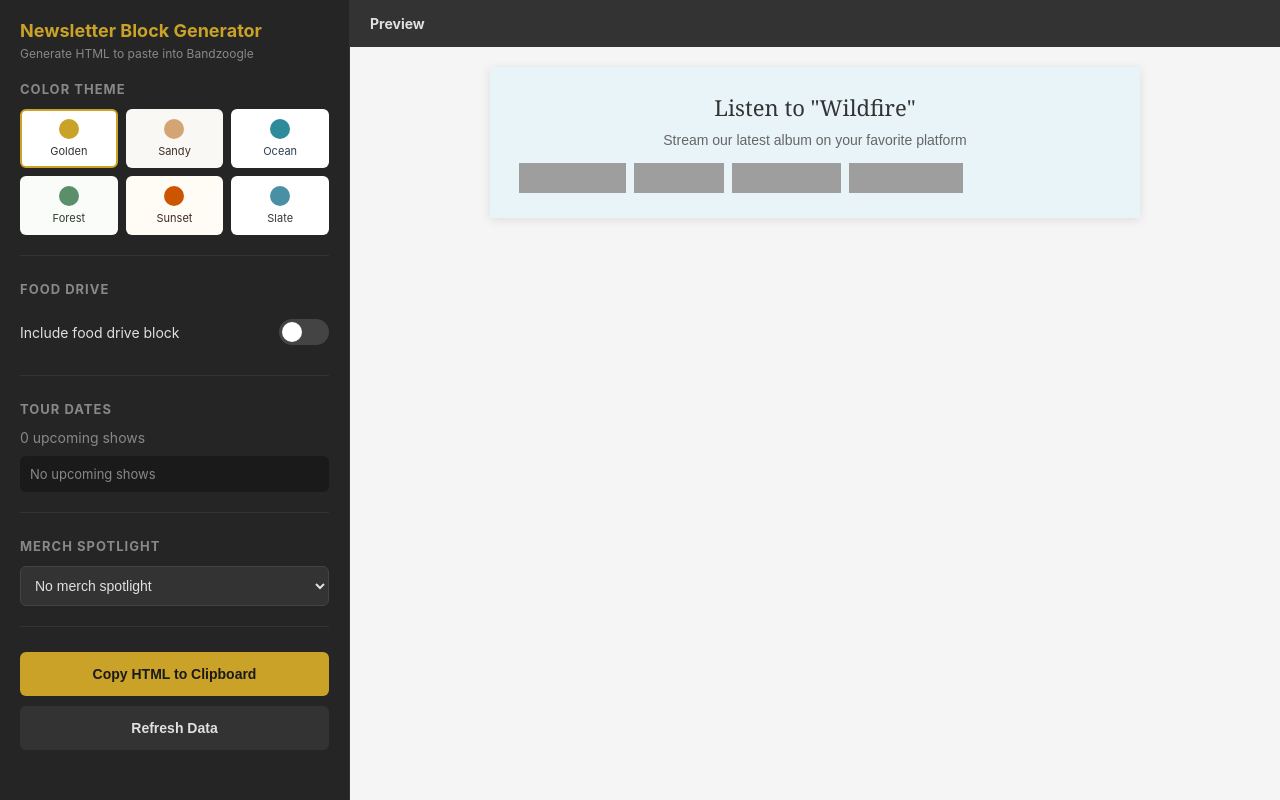
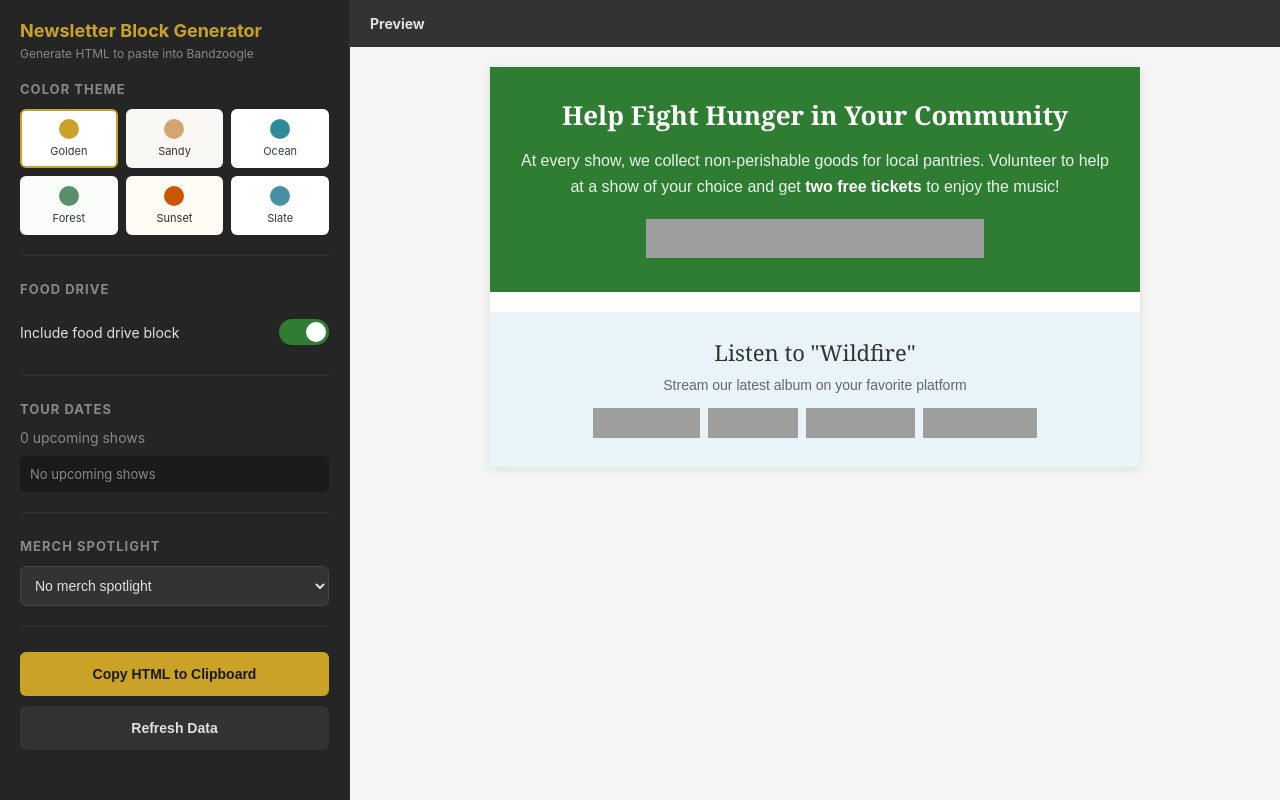
Before and after one commit to brianhaggis/newsletter-builder, a Flask app: page /block in a window 1280 px wide. Run offline with Flask 3, Linux system fonts and the light colour scheme; data that the repository does not hold is empty; some libraries are stand-ins or nearby versions; grey boxes are pictures that could not be loaded.

Commit message:
Fix Listen block centering, default food drive on, random merch
- Center the Listen to Wildfire block and buttons
- Turn on food drive toggle by default
- Select random merch item on page load

Co-Authored-By: Claude Opus 4.5 <noreply@anthropic.com>

```diff
--- a/newsletter-builder/templates/newsletter_block.html
+++ b/newsletter-builder/templates/newsletter_block.html
@@ -126,39 +126,45 @@
 {% endif %}
 
 <!-- Listen Links Block -->
-<table role="presentation" cellpadding="0" cellspacing="0" width="100%">
+<table role="presentation" cellpadding="0" cellspacing="0" width="100%" align="center">
     <tr>
-        <td bgcolor="#e8f4f8" style="padding: 25px; background-color: #e8f4f8; text-align: center;">
-            <h2 style="margin: 0 0 10px 0; font-family: Georgia, 'Times New Roman', serif; font-size: 22px; color: #333333; font-weight: normal;">
+        <td bgcolor="#e8f4f8" align="center" style="padding: 25px; background-color: #e8f4f8; text-align: center;">
+            <h2 style="margin: 0 0 10px 0; font-family: Georgia, 'Times New Roman', serif; font-size: 22px; color: #333333; font-weight: normal; text-align: center;">
                 Listen to "Wildfire"
             </h2>
-            <p style="margin: 0 0 15px 0; font-family: Arial, Helvetica, sans-serif; font-size: 14px; color: #666666;">
+            <p style="margin: 0 0 15px 0; font-family: Arial, Helvetica, sans-serif; font-size: 14px; color: #666666; text-align: center;">
                 Stream our latest album on your favorite platform
             </p>
-            <table role="presentation" cellpadding="0" cellspacing="0" align="center">
+            <!--[if mso]>
+            <table role="presentation" cellpadding="0" cellspacing="0" align="center"><tr><td align="center">
+            <![endif]-->
+            <table role="presentation" cellpadding="0" cellspacing="0" align="center" style="margin: 0 auto;">
                 <tr>
                     <td style="padding: 0 4px;">
                         <a href="https://open.spotify.com/artist/0tQvB7Tf6Hd2RzlJM4eQal" target="_blank" style="text-decoration: none;">
-                            <img src="{{ buttons.spotify.url }}" alt="SPOTIFY" width="{{ buttons.spotify.width }}" height="{{ buttons.spotify.height }}" style="display: block; border: 0;" />
+                            <img src="{{ buttons.spotify.url }}" alt="SPOTIFY" width="{{ buttons.spotify.width }}" height="{{ buttons.spotify.height }}" style="display: inline-block; border: 0;" />
                         </a>
                     </td>
                     <td style="padding: 0 4px;">
                         <a href="https://music.apple.com/us/artist/house-of-hamill/1149502423" target="_blank" style="text-decoration: none;">
-                            <img src="{{ buttons.apple.url }}" alt="APPLE" width="{{ buttons.apple.width }}" height="{{ buttons.apple.height }}" style="display: block; border: 0;" />
+                            <img src="{{ buttons.apple.url }}" alt="APPLE" width="{{ buttons.apple.width }}" height="{{ buttons.apple.height }}" style="display: inline-block; border: 0;" />
                         </a>
                     </td>
                     <td style="padding: 0 4px;">
                         <a href="https://www.amazon.com/music/player/artists/B01LEGPLZ2/house-of-hamill" target="_blank" style="text-decoration: none;">
-                            <img src="{{ buttons.amazon.url }}" alt="AMAZON" width="{{ buttons.amazon.width }}" height="{{ buttons.amazon.height }}" style="display: block; border: 0;" />
+                            <img src="{{ buttons.amazon.url }}" alt="AMAZON" width="{{ buttons.amazon.width }}" height="{{ buttons.amazon.height }}" style="display: inline-block; border: 0;" />
                         </a>
                     </td>
                     <td style="padding: 0 4px;">
                         <a href="https://www.youtube.com/results?search_query=house+of+hamill+wildfire" target="_blank" style="text-decoration: none;">
-                            <img src="{{ buttons.youtube.url }}" alt="YOUTUBE" width="{{ buttons.youtube.width }}" height="{{ buttons.youtube.height }}" style="display: block; border: 0;" />
+                            <img src="{{ buttons.youtube.url }}" alt="YOUTUBE" width="{{ buttons.youtube.width }}" height="{{ buttons.youtube.height }}" style="display: inline-block; border: 0;" />
                         </a>
                     </td>
                 </tr>
             </table>
+            <!--[if mso]>
+            </td></tr></table>
+            <![endif]-->
         </td>
     </tr>
 </table>
--- a/newsletter-builder/templates/web_ui_block.html
+++ b/newsletter-builder/templates/web_ui_block.html
@@ -301,7 +301,7 @@
                 <div class="toggle-row">
                     <span class="toggle-label">Include food drive block</span>
                     <label class="toggle">
-                        <input type="checkbox" id="foodDriveToggle">
+                        <input type="checkbox" id="foodDriveToggle" checked>
                         <span class="toggle-slider"></span>
                     </label>
                 </div>
@@ -473,6 +473,11 @@
         function renderMerchSelect() {
             merchSelect.innerHTML = '<option value="">No merch spotlight</option>' +
                 allMerch.map((m, i) => `<option value="${i}">${m.name} - $${m.price.toFixed(2)}</option>`).join('');
+            // Select a random merch item by default
+            if (allMerch.length > 0) {
+                const randomIndex = Math.floor(Math.random() * allMerch.length);
+                merchSelect.value = randomIndex.toString();
+            }
         }
 
         // Update preview
```
